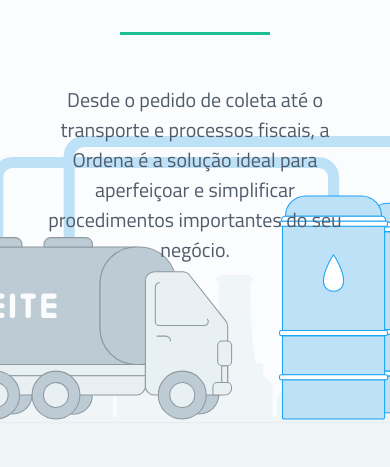
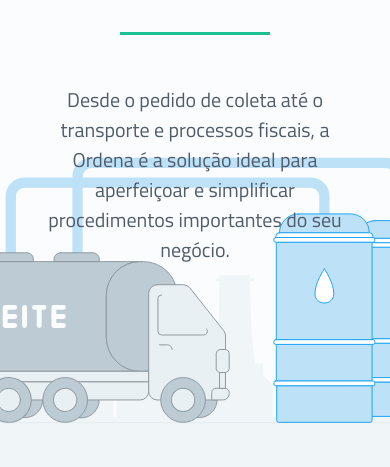
Before and after one commit to gkups/gkups.github.io, a plain HTML site: page index.html in a window 390 px wide. Shown: the part 350-817 px from the top of the page. Drawn offline with nearby package versions, Linux system fonts and the light colour scheme.

Commit message:
Update style.css

```diff
--- a/css/style.css
+++ b/css/style.css
@@ -162,7 +162,8 @@
     }
 
     #featured img {
-        margin-top: 210px !important;
+        margin-top: 240px !important;
+        padding-bottom: 30px;
     }
 
 }
```
